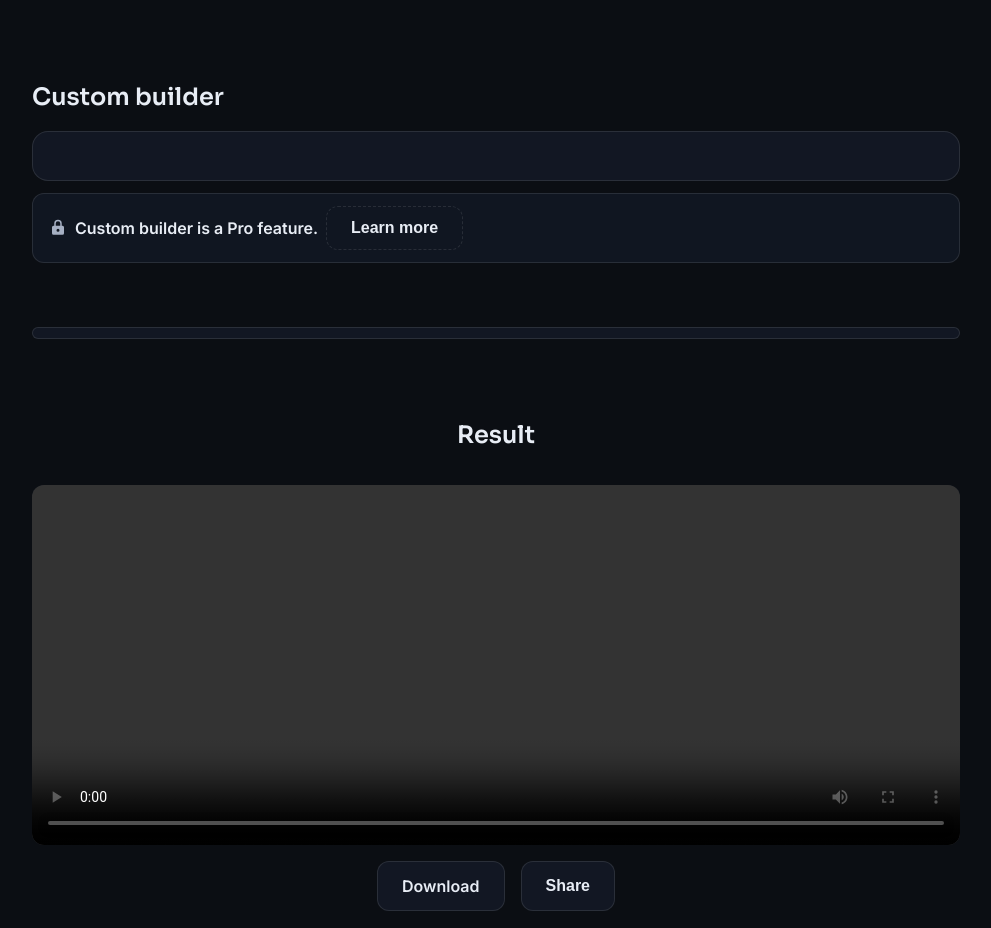
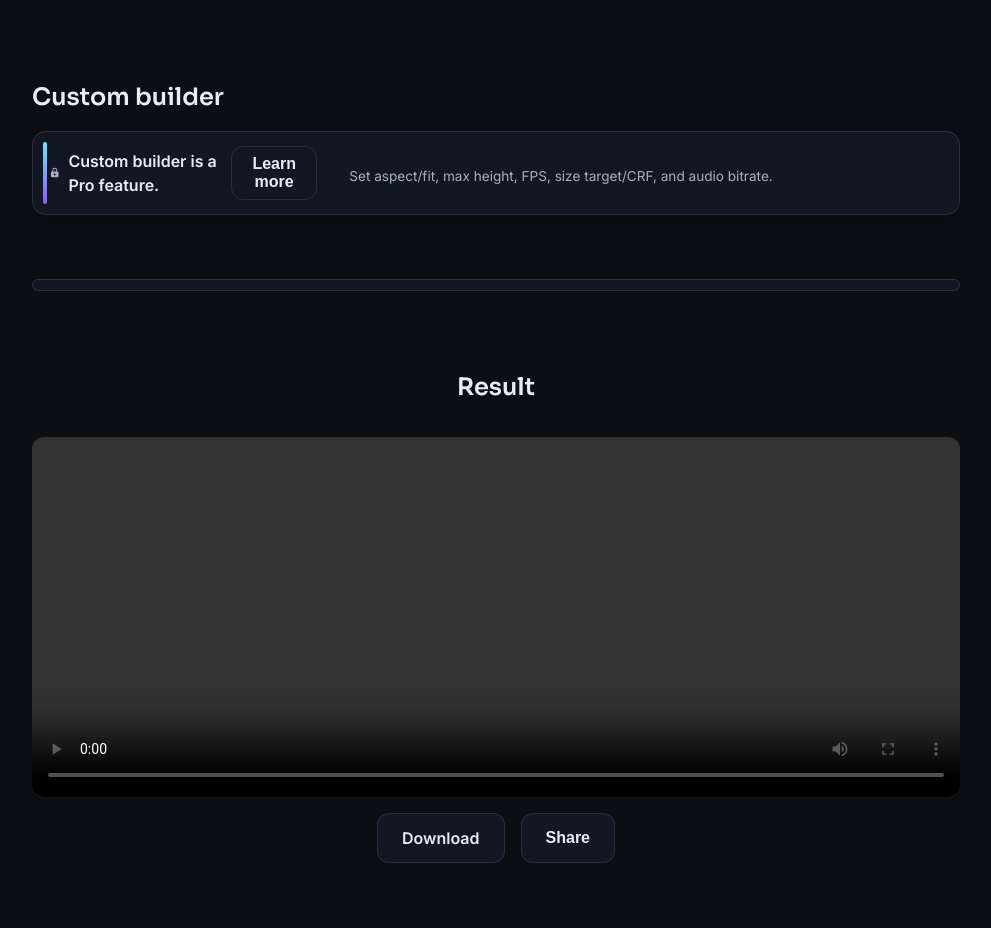
Before and after one commit to saasemail/video-compressor, a plain HTML site: page index.html in a window 1280 px wide. Shown: the part 1220-2148 px from the top of the page, without its empty margins (144-1135 px from the left). Drawn offline with Linux system fonts and the light colour scheme.

Commit message:
Layout changes

```diff
--- a/app.js
+++ b/app.js
@@ -70,7 +70,7 @@ function hideProToast() {
   const t = document.getElementById('proToast');
   if (t) {
     t.classList.add('hidden');
-    // vrati default (da sledeći Pro toast ima ikonu/naslov)
+    // reset default stanja
     const icon   = t.querySelector('.toast-icon');
     const strong = t.querySelector('.toast-text strong');
     if (icon)   icon.style.display = '';
@@ -137,7 +137,6 @@ function scoreByResFps(p) {
 }
 function sortOthers(arr) {
   return arr.slice().sort((a, b) => {
-    // PRO (zaključani) gore radi konverzije
     const la = isPresetLocked(a.id) ? 0 : 1;
     const lb = isPresetLocked(b.id) ? 0 : 1;
     if (la !== lb) return la - lb;
@@ -156,7 +155,6 @@ function renderPresets() {
   topPresetsContainer.innerHTML = '';
   otherPresetsContainer.innerHTML = '';
 
-  // Top 3 FREE (fiksan redosled) — Chat 16MB, Email 25MB, Quick Share 720p
   const topIds = ['im_16mb', 'email_25mb', 'quick_720p'];
   const byId = new Map(presets.map(p => [p.id, p]));
   topIds.forEach(id => {
@@ -164,7 +162,6 @@ function renderPresets() {
     if (p) topPresetsContainer.appendChild(createPresetCard(p));
   });
 
-  // Ostali sortirani deterministički
   const others = presets.filter(p => !topIds.includes(p.id));
   sortOthers(others).forEach(preset => {
     otherPresetsContainer.appendChild(createPresetCard(preset));
@@ -232,13 +229,17 @@ function createPresetCard(preset) {
 /* ---------- Custom builder ---------- */
 function renderCustomBuilder() {
   if (!isCustomEnabled()) {
+    // SAKRIJ prazan panel, prikaži samo lock karticu
+    customPanel.style.display = 'none';
+    customPanel.innerHTML = '';
     customLock.classList.remove('hidden');
-    customPanel.innerHTML = '';
     const learn = document.getElementById('learnMorePro');
-    if (learn) learn.onclick = () => showProToast('Custom builder is available in Pro.');
+    if (learn) learn.onclick = () => showProToast('Custom builder is a Pro feature.');
     return;
   }
 
+  // PRO: prikaži panel, sakrij lock
+  customPanel.style.display = '';
   customLock.classList.add('hidden');
 
   const fragment = document.createDocumentFragment();
--- a/index.html
+++ b/index.html
@@ -49,7 +49,7 @@
         <h2 class="section-title">Custom builder</h2>
         <div id="customPanel" class="custom-panel"></div>
 
-        <!-- Umesto agresivnog overlaya, mala zaključana kartica -->
+        <!-- Clean lock card when Custom is Pro-only -->
         <div id="customLock" class="lock-overlay hidden" role="note" aria-live="polite">
           <div class="lock-row">
             <svg class="icon-lock" width="18" height="18" viewBox="0 0 24 24" aria-hidden="true">
@@ -59,6 +59,7 @@
             <span>Custom builder is a Pro feature.</span>
             <button type="button" class="btn btn-secondary btn-ghost" id="learnMorePro">Learn more</button>
           </div>
+          <div class="lock-fine">Set aspect/fit, max height, FPS, size target/CRF, and audio bitrate.</div>
         </div>
       </section>
 
@@ -86,7 +87,7 @@
       </p>
     </footer>
 
-    <!-- Mali toast umesto ogromnog bannera -->
+    <!-- Small toast -->
     <div id="proToast" class="toast hidden" role="status" aria-live="polite">
       <svg class="toast-icon" width="18" height="18" viewBox="0 0 24 24" aria-hidden="true">
         <path fill="currentColor"
--- a/styles.css
+++ b/styles.css
@@ -225,19 +225,39 @@ h1, h2, h3 {
   cursor: not-allowed;
 }
 
-/* Bivši overlay – sada mali informativni blok ispod panel-a */
+/* ——— Lock kartica (ulepšano) ——— */
 .lock-overlay {
+  position: relative;
   margin-top: 0.75rem;
-  background-color: rgba(18, 23, 35, 0.92);
+  background-color: var(--card);
   border: 1px solid var(--border);
-  border-radius: 0.75rem;
-  padding: 0.75rem 1rem;
+  border-radius: 14px;
+  padding: 14px 16px;
   display: flex;
   align-items: center;
   justify-content: space-between;
   color: var(--text);
   font-weight: 600;
   gap: 0.75rem;
+  box-shadow: 0 8px 24px rgba(0,0,0,0.25);
+}
+
+.lock-overlay::before {
+  content: "";
+  position: absolute;
+  left: 10px;
+  top: 10px;
+  bottom: 10px;
+  width: 4px;
+  border-radius: 4px;
+  background-image: linear-gradient(180deg, var(--accent1), var(--accent2));
+}
+
+.lock-overlay .btn-ghost {
+  border-style: solid;               /* umesto dashed */
+  border-color: var(--border);
+  padding: 0.5rem 0.9rem;
+  border-radius: 12px;
 }
 
 .lock-overlay.hidden { display: none; }
@@ -249,6 +269,16 @@ h1, h2, h3 {
 }
 
 .icon-lock { color: var(--muted); }
+
+/* Fine print ispod lock reda */
+.lock-fine {
+  width: 100%;
+  margin: 8px 0 2px 0;
+  padding-left: 20px;                /* da ne ide preko accent trake */
+  color: var(--muted);
+  font-weight: 400;
+  font-size: 0.85rem;
+}
 
 /* Progress bar */
 .progress-section {
```
